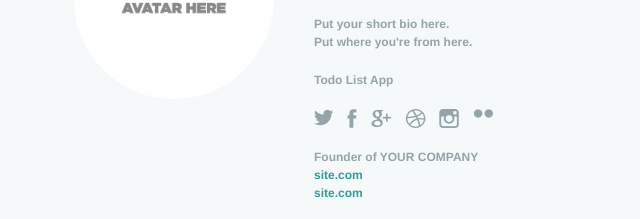
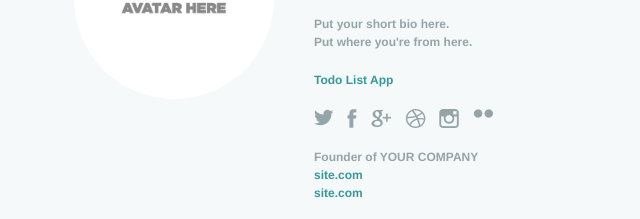
Before and after one commit to mishawebdev/mishawebdev.github.io, a plain HTML site: page index.html in a window 1280 px wide. Shown: the part 229-448 px from the top of the page, 54-694 px from the left. Drawn offline with Linux system fonts and the light colour scheme.

Commit message:
update todo list app link
update todo list app link

```diff
--- a/index.html
+++ b/index.html
@@ -27,7 +27,7 @@
 				Put where you're from here.
 			</p>
 
-			<p><a href="https://mishawebdev.github.io/todo-list-app-jquery/"></a>Todo List App</p>
+			<p><a href="https://mishawebdev.github.io/todo-list-app-jquery/">Todo List App</a></p>
 
 			<ul class="social-icons">
 				<li><a class="twitter" href="#" title="Twitter">Twitter</a></li>
```
